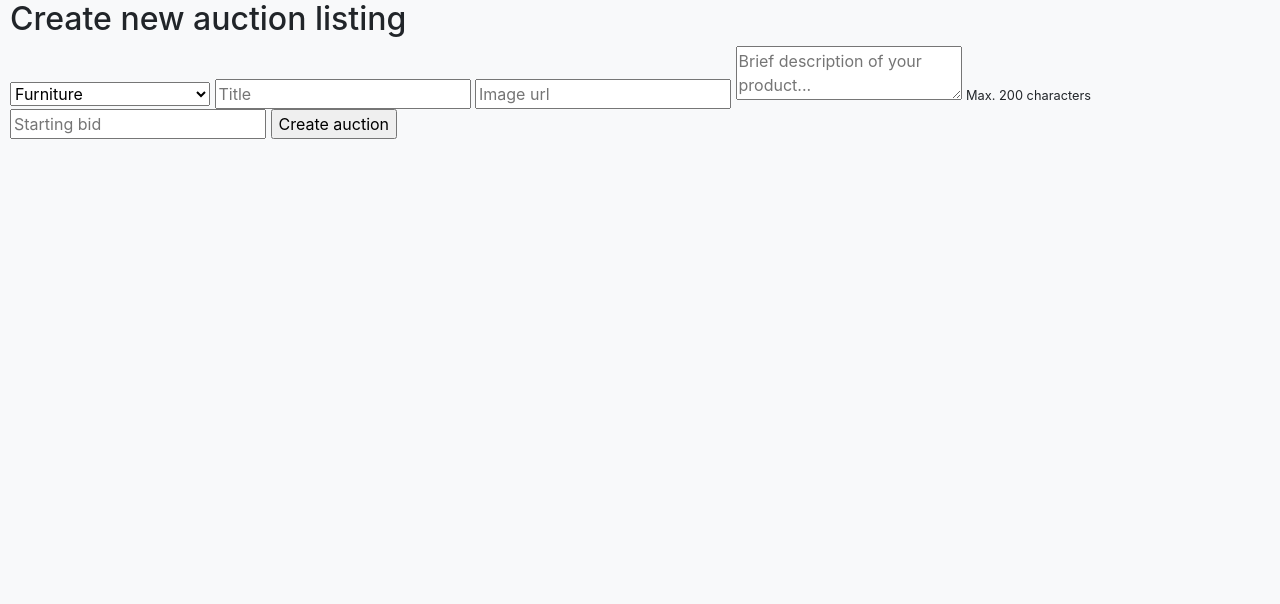
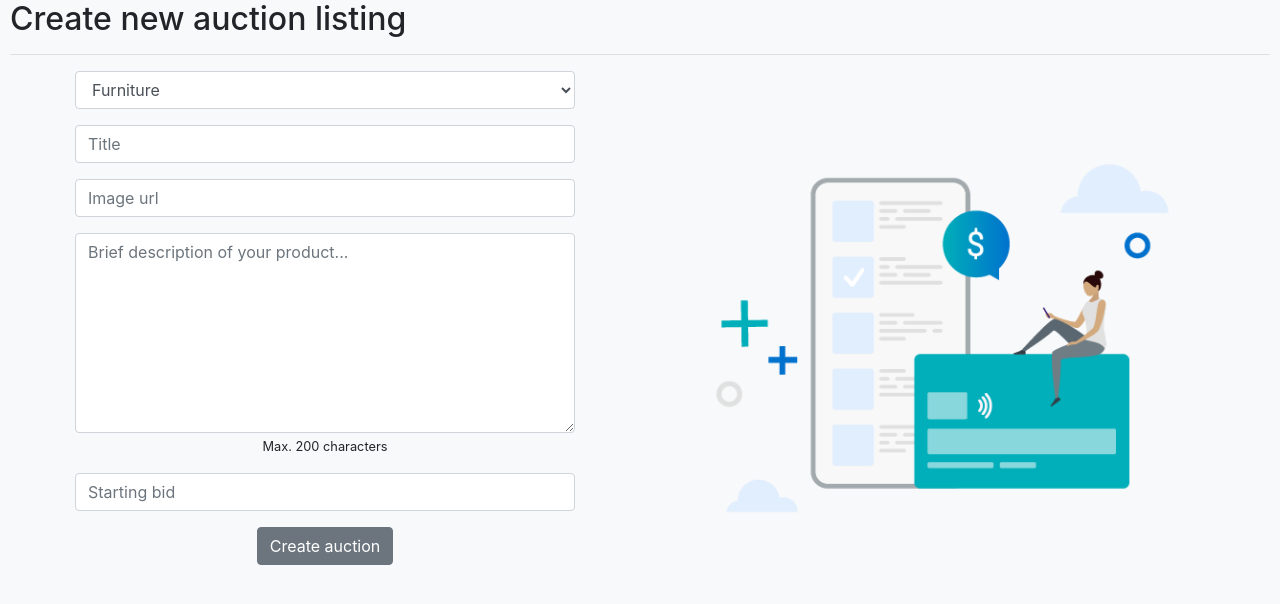
Before and after one commit to agustinnigrelli/cs50-web, a Django app: page /create in a window 1280 px wide. Shown: the part 122-726 px from the top of the page. Run offline with Django 3.2, Linux system fonts and the light colour scheme; a user stored in the database is signed in; data comes from the database, SQL or seed files in the repository; both versions use the stored data as it was after the commit; some libraries are stand-ins or nearby versions.

Commit message:
New login image

```diff
--- a/auctions/static/auctions/styles.css
+++ b/auctions/static/auctions/styles.css
@@ -67,7 +67,7 @@ a {
     line-height: 1em;
 }
 
-.login-box {
+.form-box {
     margin: auto;
     text-align: center;
     width: 500px;
--- a/auctions/templates/auctions/create.html
+++ b/auctions/templates/auctions/create.html
@@ -1,22 +1,43 @@
 {% extends "auctions/layout.html" %}
+
+{% load static%}
 
 {% block title %}New listing {% endblock %}
 
 {% block body %}
     <h2> Create new auction listing </h2>
-
+    <hr>
+    <div style="display:flex">
+        <div class="form-box" style:"float:left">
             <form action="/create" method="post">
                 {% csrf_token %}
-        <select name="select_category">
+                <div class="form-group">
+                    <select class="form-control" name="select_category">
                         {% for category in categories %}
                             <option value="{{category.id}}">{{category}}</option>
                         {% endfor %}
                     </select>
-        <input type="text" name="title" id="title" autocomplete="off" placeholder="Title">
-        <input type="url" name="image" id="image" autocomplete="off" placeholder="Image url">
-        <textarea name="description" id="description" autocomplete="off" placeholder="Brief description of your product..."></textarea>
+                </div>
+                <div class="form-group">
+                    <input type="text" class="form-control" name="title" id="title" autocomplete="off" placeholder="Title">
+                </div>
+                <div class="form-group">
+                    <input type="url" class="form-control" name="image" id="image" autocomplete="off" placeholder="Image url">
+                </div>
+                <div class="form-group">
+                    <textarea name="description" class="form-control" style="height:200px; width:500px" id="description" autocomplete="off" placeholder="Brief description of your product..."></textarea>
                     <small>Max. 200 characters</small>
-        <input type="numeric" name="starting_bid" id="starting_bid" autocomplete="off" placeholder="Starting bid">
-        <input type="submit" value="Create auction">
+                </div>
+                <div class="form-group">
+                    <input type="numeric" class="form-control" name="starting_bid" id="starting_bid" autocomplete="off" placeholder="Starting bid">
+                </div>
+                <div class="form-group">
+                    <input type="submit" class="btn btn-secondary" value="Create auction">
+                </div>
             </form>
+        </div>
+        <div class="form-box" style:"float:right">
+            <img src="{% static 'auctions/loginpic.png' %}" style="max-width:500px; max-height:500px;">
+        </div>
+    </div>
 {% endblock %}
--- a/auctions/templates/auctions/watchlist.html
+++ b/auctions/templates/auctions/watchlist.html
@@ -4,6 +4,7 @@
 
 {% block body %}
     <h2>Watchlist</h2>
+    <hr>
     <div class="wrapper">
         {% for item in items %}
             <div class="wrap-item shadow">
```
Also changed, not shown: auctions/templates/auctions/login.html (+4 -4 lines), auctions/templates/auctions/register.html (+4 -4 lines), auctions/static/auctions/ecommerce.png (added), db.sqlite3. Lines whose indentation alone changed are shown as unchanged.
